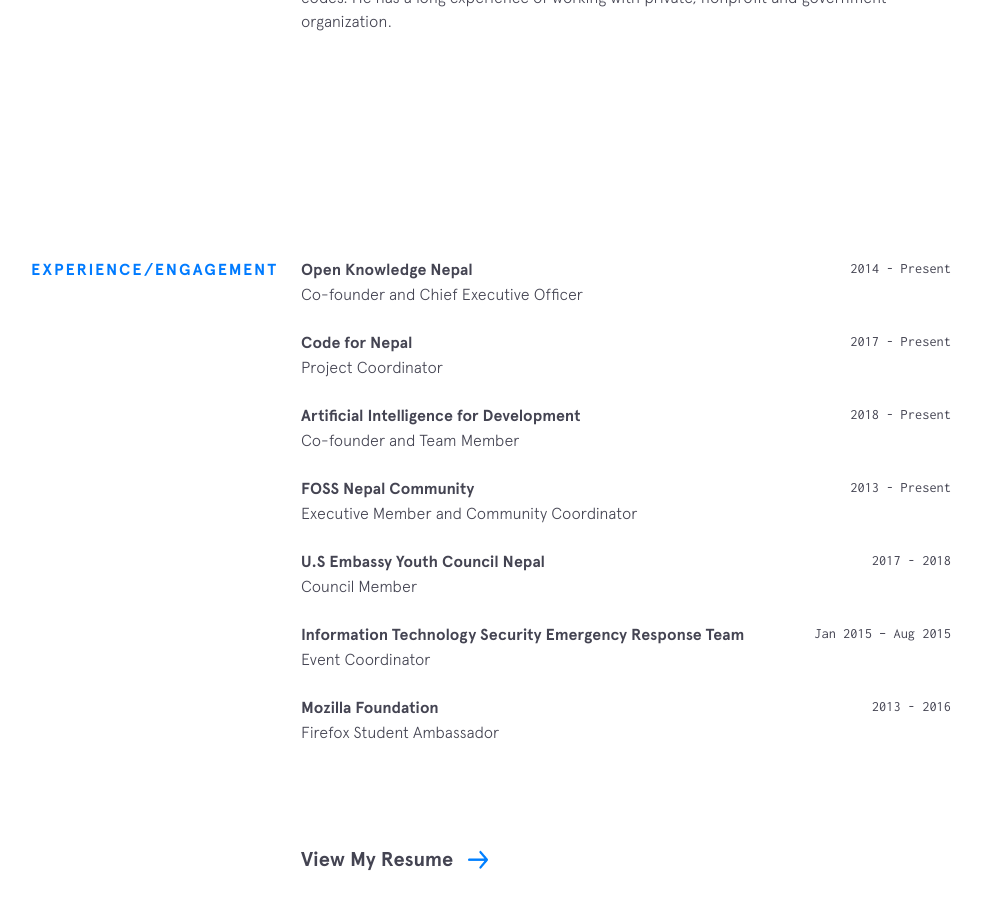
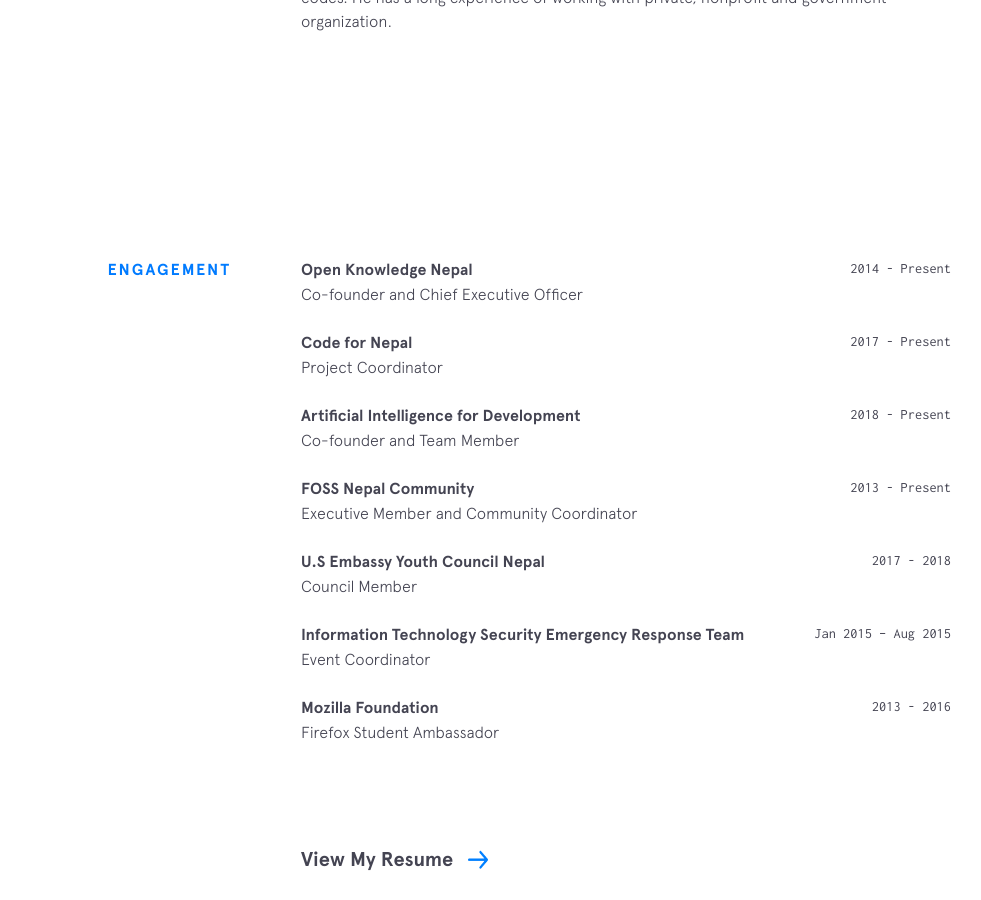
Before and after one commit to nikeshbalami/nikeshbalami.github.io, a Jekyll site: the page built from index.html, in a window 1280 px wide and 900 px high, scrolled down 1358 px. Shown: the whole window, without its empty margins (149-1130 px from the left). Built offline with Jekyll 4.4.1, drawn with Linux system fonts in a browser that asks for light colours; nearby versions of some CDN libraries.

Commit message:
typo update

```diff
--- a/_includes/experience.html
+++ b/_includes/experience.html
@@ -1,5 +1,5 @@
 <section class="section experience">
-  <div class="section__title">Experience/Engagement</div>
+  <div class="section__title">Engagement</div>
   <div class="section__content">
     <div class="jobs">
       {% for job in site.data.experience %}
```
